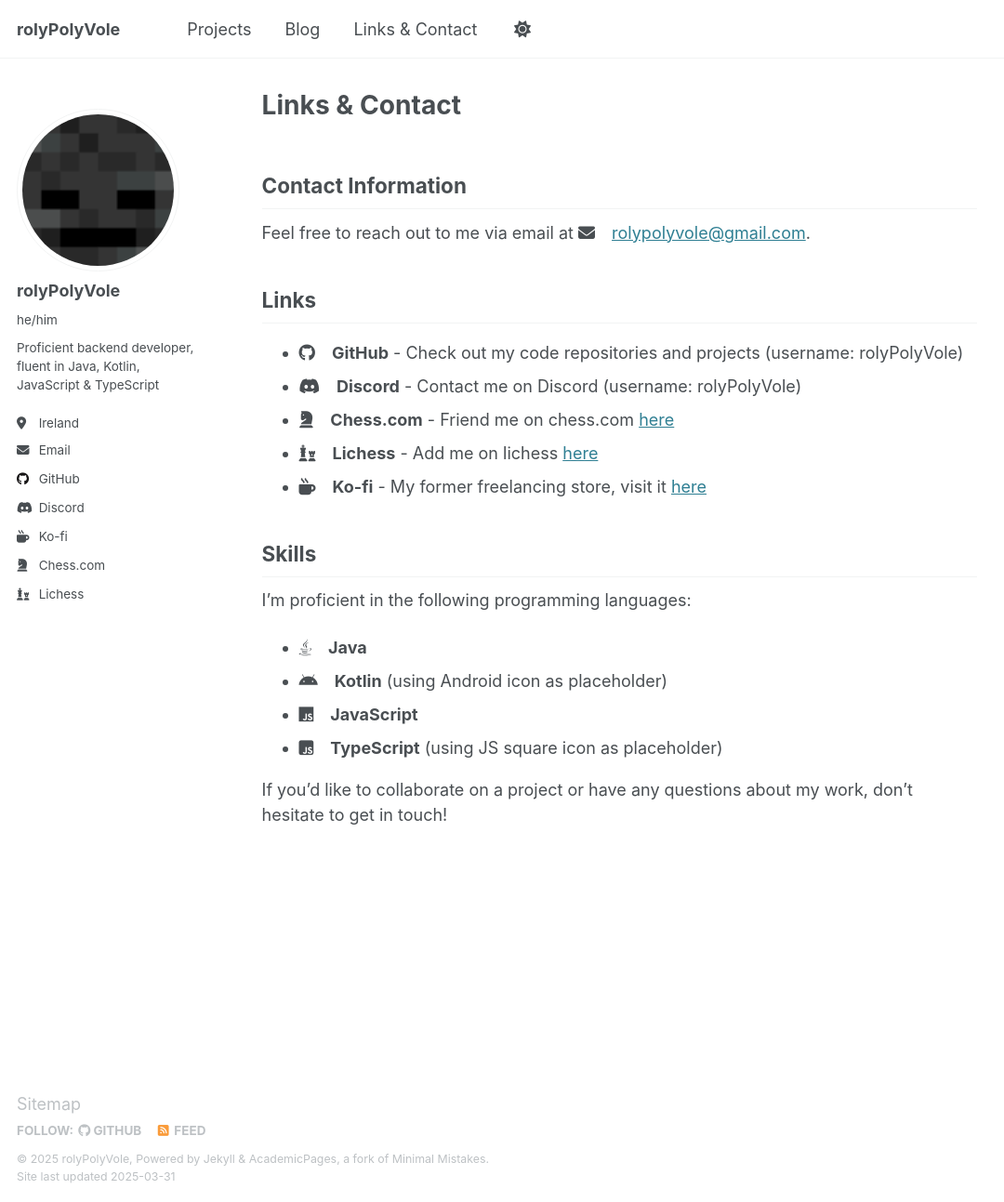
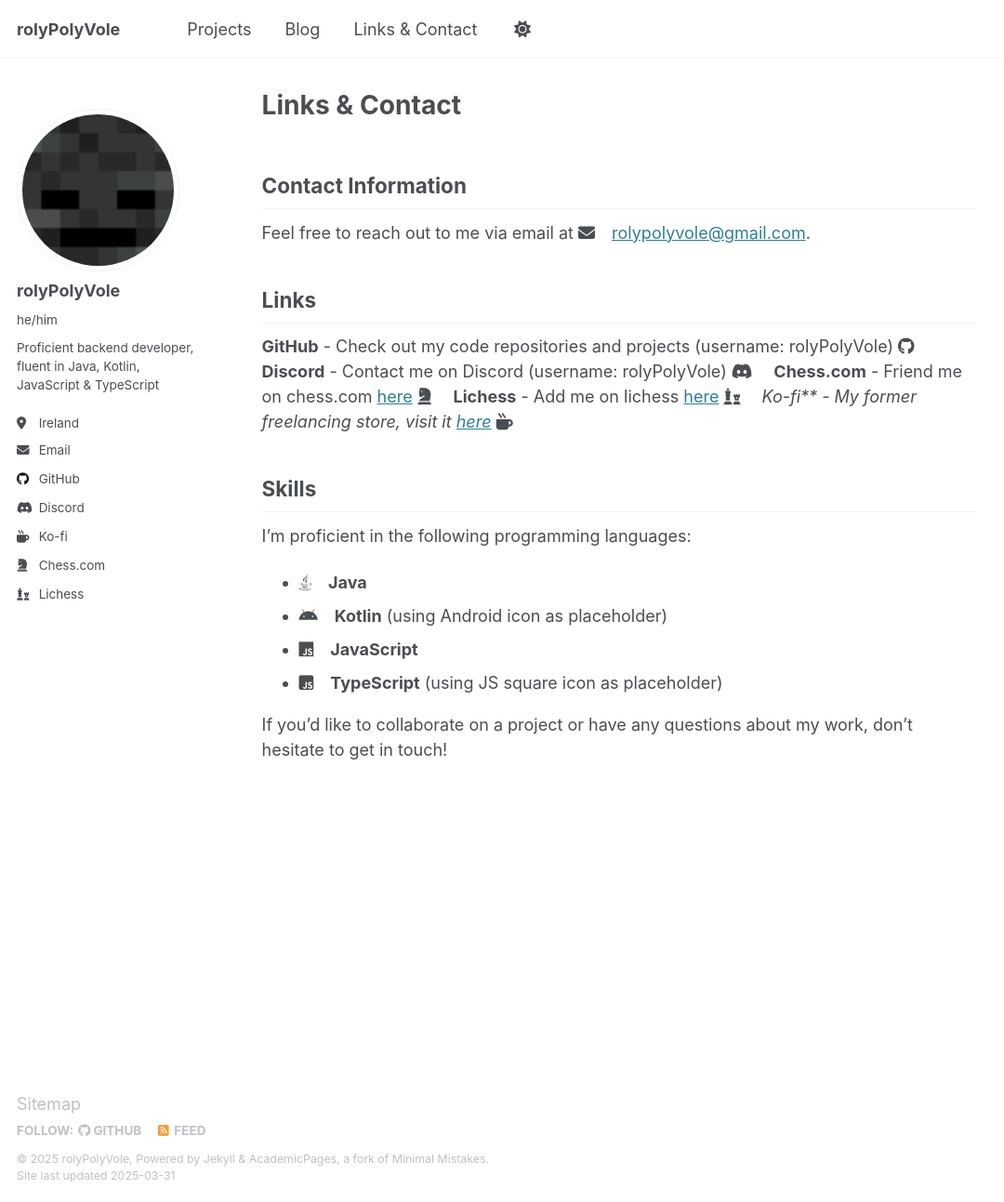
Before and after one commit to rolyPolyVole/rolyPolyVole.github.io, a Jekyll site: the page built from _pages/contact.md, in a window 1280 px wide and 1293 px high. Shown: the whole window at 93% size, without its empty margins (0-1080 px from the left). Built offline with Jekyll 4.4.1, drawn with Linux system fonts in a browser that asks for light colours.

Commit message:
Improve formatting on contacts page

```diff
--- a/_pages/contact.md
+++ b/_pages/contact.md
@@ -11,11 +11,11 @@ Feel free to reach out to me via email at <i class="fas fa-envelope icon-pad-rig
 
 ## Links
 
-- <i class="fab fa-github icon-pad-right" aria-hidden="true"></i>**GitHub** - Check out my code repositories and projects (username: rolyPolyVole)
-- <i class="fab fa-discord icon-pad-right" aria-hidden="true"></i>**Discord** - Contact me on Discord (username: rolyPolyVole)
-- <i class="fas fa-chess-knight icon-pad-right" aria-hidden="true"></i>**Chess.com** - Friend me on chess.com [here](https://www.chess.com/member/rolypolyvole)
-- <i class="fas fa-chess icon-pad-right" aria-hidden="true"></i>**Lichess** - Add me on lichess [here](https://lichess.org/@/rolyPolyVole)
-- <i class="fas fa-mug-hot icon-pad-right" aria-hidden="true"></i>**Ko-fi** - My former freelancing store, visit it [here](https://ko-fi.com/rolyPolyVole)
+**GitHub** - Check out my code repositories and projects (username: rolyPolyVole) <i class="fab fa-github icon-pad-right" aria-hidden="true"></i>
+**Discord** - Contact me on Discord (username: rolyPolyVole) <i class="fab fa-discord icon-pad-right" aria-hidden="true"></i>
+**Chess.com** - Friend me on chess.com [here](https://www.chess.com/member/rolypolyvole) <i class="fas fa-chess-knight icon-pad-right" aria-hidden="true"></i>
+**Lichess** - Add me on lichess [here](https://lichess.org/@/rolyPolyVole) <i class="fas fa-chess icon-pad-right" aria-hidden="true"></i>
+*Ko-fi** - My former freelancing store, visit it [here](https://ko-fi.com/rolyPolyVole) <i class="fas fa-mug-hot icon-pad-right" aria-hidden="true"></i>*
 
 ## Skills
 
```
